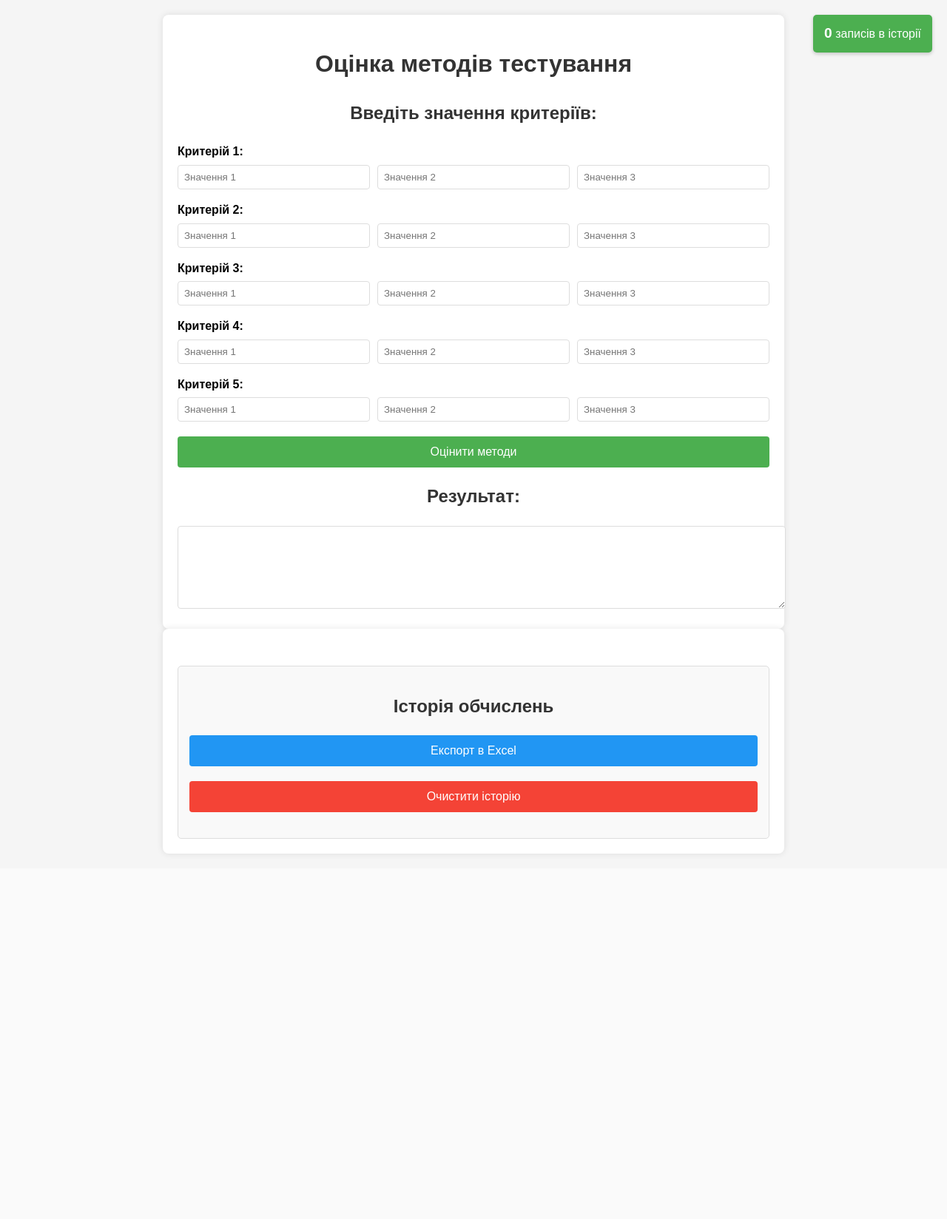
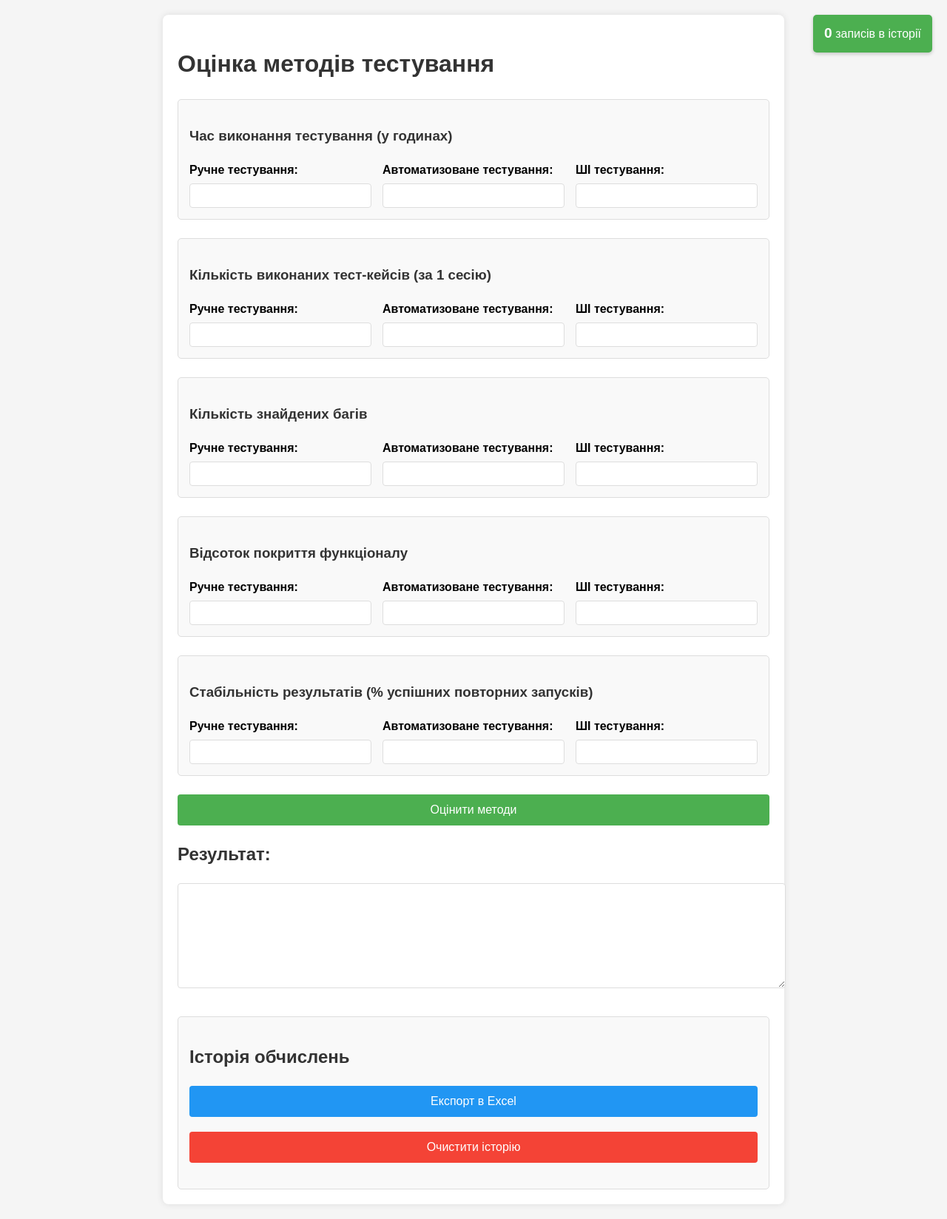
Before and after one commit to maisner44/test_fastapi, a FastAPI app: page / in a window 1280 px wide. Shown: the whole page at 74% size. Before the commit the page ends 1156 px from the top, so only its background shows below. Run offline with FastAPI, Linux system fonts and the light colour scheme; some libraries are stand-ins or nearby versions.

Commit message:
changed criteria computation logic

```diff
--- a/app/main.py
+++ b/app/main.py
@@ -11,20 +11,92 @@ app = FastAPI()
 app.mount("/static", StaticFiles(directory="app/static"), name="static")
 templates = Jinja2Templates(directory="app/templates")
 
-TEST_METHODS = ["Метод A", "Метод B", "Метод C"]
+TEST_METHODS = ["Ручне тестування", "Автоматизоване тестування", "ШІ тестування"]
 CRITERIA_COUNT = 5
 VALUES_PER_CRITERION = 3
 
+CRITERIA_NAMES = [
+    "Час виконання тестування (у годинах)",
+    "Кількість виконаних тест-кейсів (за 1 сесію)",
+    "Кількість знайдених багів",
+    "Відсоток покриття функціоналу",
+    "Стабільність результатів (% успішних повторних запусків)"
+]
+
 # Глобальна змінна для історії (у реальному додатку використовуйте БД)
 analysis_history = []
+
+def calculate_scores(criteria_values):
+    scores = [0, 0, 0]  # Бали для кожного методу
+
+    # Критерій 1: Час виконання (годин)
+    time = criteria_values[0]
+    if time[0] > 3:   scores[0] += 1
+    elif 2 <= time[0] <= 3: scores[0] += 2
+    elif 1 <= time[0] < 2: scores[0] += 3
+    elif 0.5 <= time[0] < 1: scores[0] += 4
+    elif time[0] < 0.5: scores[0] += 5
+
+    if time[1] > 3:   scores[1] += 1
+    elif 2 <= time[1] <= 3: scores[1] += 2
+    elif 1 <= time[1] < 2: scores[1] += 3
+    elif 0.5 <= time[1] < 1: scores[1] += 4
+    elif time[1] < 0.5: scores[1] += 5
+
+    if time[2] > 3:   scores[2] += 1
+    elif 2 <= time[2] <= 3: scores[2] += 2
+    elif 1 <= time[2] < 2: scores[2] += 3
+    elif 0.5 <= time[2] < 1: scores[2] += 4
+    elif time[2] < 0.5: scores[2] += 5
+
+    # Критерій 2: Тест-кейси
+    cases = criteria_values[1]
+    for i, val in enumerate(cases):
+        if val <= 5: scores[i] += 1
+        elif 6 <= val <= 10: scores[i] += 2
+        elif 11 <= val <= 20: scores[i] += 3
+        elif 21 <= val <= 30: scores[i] += 4
+        elif val > 30: scores[i] += 5
+
+    # Критерій 3: Баги
+    bugs = criteria_values[2]
+    for i, val in enumerate(bugs):
+        if val <= 1: scores[i] += 1
+        elif 2 <= val <= 3: scores[i] += 2
+        elif val == 4: scores[i] += 3
+        elif val == 5: scores[i] += 4
+        elif val >= 6: scores[i] += 5
+
+    # Критерій 4: Покриття
+    coverage = criteria_values[3]
+    for i, val in enumerate(coverage):
+        if val < 20: scores[i] += 1
+        elif 20 <= val < 40: scores[i] += 2
+        elif 40 <= val < 60: scores[i] += 3
+        elif 60 <= val < 80: scores[i] += 4
+        elif val >= 80: scores[i] += 5
+
+    # Критерій 5: Стабільність
+    stability = criteria_values[4]
+    for i, val in enumerate(stability):
+        if val < 60: scores[i] += 1
+        elif 60 <= val < 75: scores[i] += 2
+        elif 75 <= val < 85: scores[i] += 3
+        elif 85 <= val < 95: scores[i] += 4
+        elif val >= 95: scores[i] += 5
+
+    return scores
 
 @app.get("/", response_class=HTMLResponse)
 async def read_root(request: Request):
     return templates.TemplateResponse("index.html", {
         "request": request,
-        "criteria_count": range(1, CRITERIA_COUNT + 1),
-        "values_count": range(1, VALUES_PER_CRITERION + 1),
+        "criteria_count": range(CRITERIA_COUNT),
+        "values_count": range(VALUES_PER_CRITERION),
+        "criteria_names": CRITERIA_NAMES,
+        "test_methods": TEST_METHODS,
         "result": "",
+        "form_data": {f"crit_{i}_val_{j}": "" for i in range(CRITERIA_COUNT) for j in range(VALUES_PER_CRITERION)},
         "history_count": len(analysis_history)
     })
 
@@ -32,6 +104,7 @@ async def read_root(request: Request):
 async def analyze_criteria(request: Request):
     form_data = await request.form()
 
+    # Збираємо значення
     criteria_values = []
     for criterion_idx in range(CRITERIA_COUNT):
         values = []
@@ -44,46 +117,49 @@ async def analyze_criteria(request: Request):
             values.append(value)
         criteria_values.append(values)
 
-    # Логіка оцінки методів
-    def evaluate_method(method_idx, criteria_values):
-        total = 0
-        for i, values in enumerate(criteria_values):
-            avg = sum(values) / len(values)
-            if method_idx == 0:  # Метод A
-                total += avg * (1.5 if i < 2 else 0.8)
-            elif method_idx == 1:  # Метод B
-                total += avg * (1.5 if 2 <= i < 4 else 0.8)
-            else:  # Метод C
-                total += avg * (2.0 if i == 4 else 0.5)
-        return round(total, 2)
+    # Розраховуємо бали
+    scores = calculate_scores(criteria_values)
 
-    results = []
-    for method_idx, method_name in enumerate(TEST_METHODS):
-        score = evaluate_method(method_idx, criteria_values)
-        results.append({"method": method_name, "score": score})
+    # Формуємо список результатів і сортуємо його за балами (від більшого до меншого)
+    results = sorted(
+        zip(TEST_METHODS, scores),
+        key=lambda x: x[1],
+        reverse=True
+    )
 
-    results.sort(key=lambda x: x["score"], reverse=True)
-
-    # Формуємо результат
-    result_text = "Результати оцінки методів:\n\n"
-    for res in results:
-        result_text += f"{res['method']}: {res['score']} балів\n"
+    # Формуємо текст результату
+    result_text = "Результати оцінки методів (відсортовано за балами):\n\n"
+    for method, score in results:
+        result_text += f"{method}: {score} балів\n"
 
     # Додаємо до історії
     history_entry = {
         "date": datetime.now().strftime("%Y-%m-%d %H:%M:%S"),
         "criteria": criteria_values,
-        "results": results
+        "results": [{"method": m, "score": s} for m, s in results]  # Зберігаємо відсортовані результати
     }
     analysis_history.append(history_entry)
 
+    # Зберігаємо введені значення для відображення
+    saved_data = {f"crit_{i}_val_{j}": str(criteria_values[i][j])
+                 for i in range(CRITERIA_COUNT) for j in range(VALUES_PER_CRITERION)}
+
     return templates.TemplateResponse("index.html", {
         "request": request,
-        "criteria_count": range(1, CRITERIA_COUNT + 1),
-        "values_count": range(1, VALUES_PER_CRITERION + 1),
+        "criteria_count": range(CRITERIA_COUNT),
+        "values_count": range(VALUES_PER_CRITERION),
+        "criteria_names": CRITERIA_NAMES,
+        "test_methods": TEST_METHODS,
         "result": result_text,
+        "form_data": saved_data,
         "history_count": len(analysis_history)
     })
+
+@app.post("/clear_history")
+async def clear_history():
+    global analysis_history
+    analysis_history = []
+    return {"message": "Історія очищена", "count": 0}
 
 @app.get("/export")
 async def export_to_excel():
@@ -96,8 +172,8 @@ async def export_to_excel():
 
     # Заголовки
     headers = ["Дата оцінки", "Метод тестування", "Бали"]
-    for crit in range(1, CRITERIA_COUNT + 1):
-        headers.append(f"Критерій {crit} (середнє)")
+    for crit in CRITERIA_NAMES:
+        headers.extend([f"{crit} (значення 1)", f"{crit} (значення 2)", f"{crit} (значення 3)"])
     ws.append(headers)
 
     # Дані
@@ -108,9 +184,9 @@ async def export_to_excel():
                 result["method"],
                 result["score"]
             ]
-            # Додаємо середні значення критеріїв
+            # Додаємо значення критеріїв
             for crit_values in entry["criteria"]:
-                row.append(round(sum(crit_values) / len(crit_values), 2))
+                row.extend(crit_values)
             ws.append(row)
 
     excel_file = BytesIO()
@@ -122,9 +198,3 @@ async def export_to_excel():
         "Content-Type": "application/vnd.openxmlformats-officedocument.spreadsheetml.sheet"
     }
     return StreamingResponse(excel_file, headers=headers)
-
-@app.post("/clear_history")
-async def clear_history():
-    global analysis_history
-    analysis_history = []
-    return {"message": "Історія очищена", "count": 0}
--- a/app/static/styles.css
+++ b/app/static/styles.css
@@ -15,9 +32,8 @@ body {
     box-shadow: 0 0 10px rgba(0,0,0,0.1);
 }
 
-h1, h2 {
+h1, h2, h3 {
     color: #333;
-    text-align: center;
 }
 
 .criteria-container {
@@ -25,25 +41,35 @@ h1, h2 {
 }
 
 .criterion {
-    margin-bottom: 15px;
+    margin-bottom: 25px;
+    padding: 15px;
+    border: 1px solid #ddd;
+    border-radius: 5px;
+    background-color: #f9f9f9;
 }
 
-.criterion label {
+.values {
+    display: flex;
+    gap: 15px;
+    margin-top: 10px;
+}
+
+.value-input {
+    flex: 1;
+}
+
+.value-input label {
     display: block;
     margin-bottom: 5px;
     font-weight: bold;
 }
 
-.values {
-    display: flex;
-    gap: 10px;
-}
-
-.values input {
-    flex: 1;
+.value-input input {
+    width: 100%;
     padding: 8px;
     border: 1px solid #ddd;
     border-radius: 4px;
+    box-sizing: border-box;
 }
 
 button {
@@ -74,6 +100,7 @@ textarea {
     border-radius: 4px;
     resize: vertical;
     font-family: monospace;
+    min-height: 120px;
 }
 
 .history-section {
--- a/app/templates/index.html
+++ b/app/templates/index.html
@@ -5,23 +5,29 @@
     <meta name="viewport" content="width=device-width, initial-scale=1.0">
     <title>Оцінка методів тестування</title>
     <link rel="stylesheet" href="/static/styles.css">
-    <script src="https://cdnjs.cloudflare.com/ajax/libs/xlsx/0.18.5/xlsx.full.min.js"></script>
 </head>
 <body>
+    <div class="history-counter">
+        <span id="historyCount">{{ history_count }}</span> записів в історії
+    </div>
+
     <div class="container">
         <h1>Оцінка методів тестування</h1>
 
-        <form method="post" action="/analyze" id="analysisForm">
+        <form method="post" action="/analyze">
             <div class="criteria-container">
-                <h2>Введіть значення критеріїв:</h2>
-                {% for criterion in criteria_count %}
+                {% for criterion_idx in criteria_count %}
                 <div class="criterion">
-                    <label>Критерій {{ criterion }}:</label>
+                    <h3>{{ criteria_names[criterion_idx] }}</h3>
                     <div class="values">
-                        {% for value in values_count %}
-                        <input type="number" step="any"
-                               name="crit_{{ criterion-1 }}_val_{{ value-1 }}"
-                               placeholder="Значення {{ value }}">
+                        {% for value_idx in values_count %}
+                        <div class="value-input">
+                            <label>{{ test_methods[value_idx] }}:</label>
+                            <input type="number" step="any"
+                                   name="crit_{{ criterion_idx }}_val_{{ value_idx }}"
+                                   value="{{ form_data['crit_' ~ criterion_idx ~ '_val_' ~ value_idx] }}"
+                                   required>
+                        </div>
                         {% endfor %}
                     </div>
                 </div>
@@ -35,15 +41,6 @@
                 <textarea id="analysisResult" rows="6" readonly>{{ result }}</textarea>
             </div>
         </form>
-
-    </div>
-
-    <div class="history-counter">
-        <span id="historyCount">{{ history_count }}</span> записів в історії
-    </div>
-
-    <div class="container">
-        <!-- Інша частина форми залишається незмінною -->
 
         <div class="history-section">
             <h2>Історія обчислень</h2>
```
Also changed, not shown: other parts of app/static/styles.css (+17 -30 lines).
